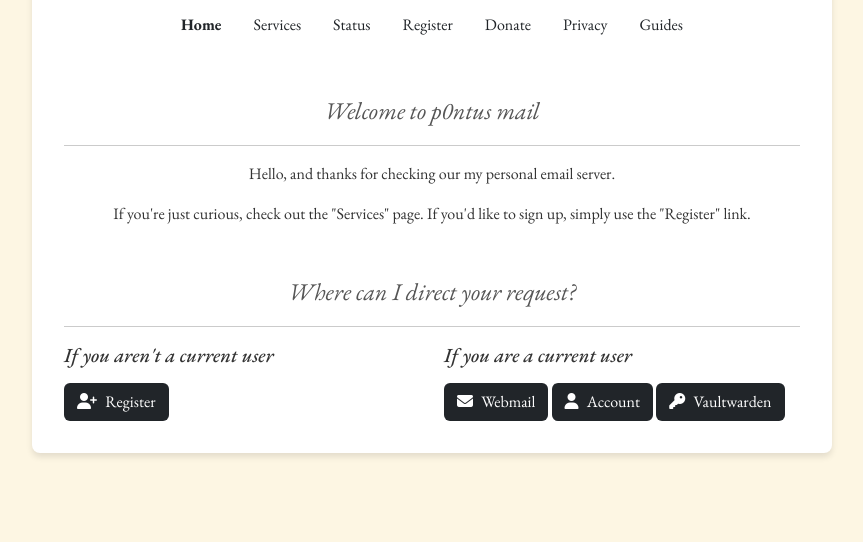
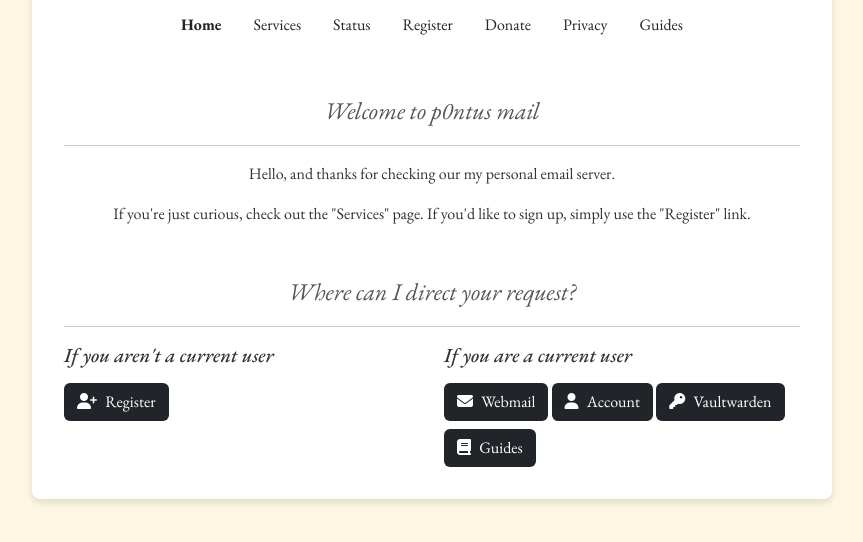
Before and after one commit to ihatenodejs/pontus-mail, a website: page src/index.ejs in a window 1280 px wide. Shown: the part 166-708 px from the top of the page, without its empty margins (208-1071 px from the left). Drawn offline with nearby package versions, Linux system fonts and the light colour scheme; files that its build step writes are made by us from their sources.

Commit message:
add guides button

```diff
--- a/src/index.ejs
+++ b/src/index.ejs
@@ -17,6 +17,8 @@
                 <a href="/SOGo" class="btn bg-dark text-white mt-2"><i class="fa-solid fa-envelope ico-sm"></i> Webmail</a>
                 <a href="https://user.p0ntus.com" class="btn bg-dark text-white mt-2"><i class="fa-solid fa-user ico-sm"></i> Account</a>
                 <a href="https://vaultwarden.p0ntus.com" class="btn bg-dark text-white mt-2"><i class="fa-solid fa-key ico-sm"></i> Vaultwarden</a>
+                <a href="/guides" class="btn bg-dark text-white mt-2"><i class="fa-solid fa-book ico-sm"></i> Guides</a>
             </div>
         </div>
+    </div>
 <%- include('shards/footer') %>
```
